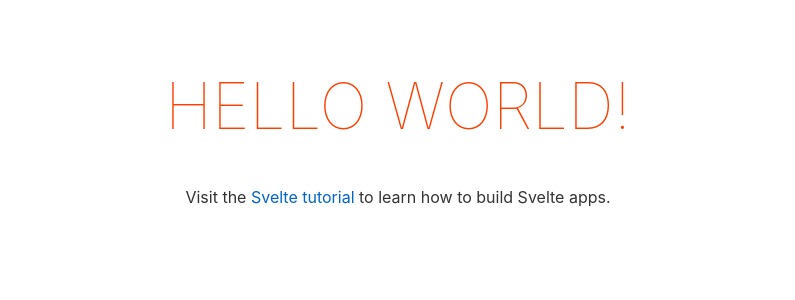
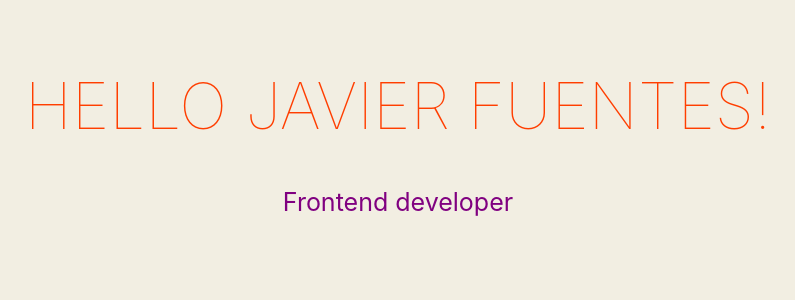
Before and after one commit to javierfuentesm/Svelte, a Svelte app: page / in a window 1280 px wide. Shown: the top 300 px of the page, without its empty margins (242-1037 px from the left). Built offline with nearby package versions, Linux system fonts and the light colour scheme.

Commit message:
Estilos globales

```diff
--- a/src/App.svelte
+++ b/src/App.svelte
@@ -1,13 +1,21 @@
 <script>
   export let name;
+  export let lastName = "Fuentes";
 </script>
 
-<main>
-	<h1>Hello {name}!</h1>
-	<p>Visit the <a href="https://svelte.dev/tutorial">Svelte tutorial</a> to learn how to build Svelte apps.</p>
-</main>
+<style>
+  :global(body) {
+    background-color: #f2eee2;
+    color: #0084f6;
+  }
+  :global(:root){
+	  --theme-color: purple;
 
-<style>
+  }
+  p{
+	  color: var(--theme-color);
+	  font-size: 25px;
+  }
   main {
     text-align: center;
     padding: 1em;
@@ -28,3 +36,11 @@
     }
   }
 </style>
+
+<main>
+  <h1>Hello {name} {lastName}!</h1>
+  <p>
+  Frontend developer
+  </p>
+
+</main>
--- a/src/main.js
+++ b/src/main.js
@@ -3,7 +3,8 @@ import App from './App.svelte';
 const app = new App({
 	target: document.body,
 	props: {
-		name: 'world'
+		name: 'Javier',
+		lastName: 'Fuentes'
 	}
 });
 
```
Lines whose indentation alone changed are shown as unchanged.
